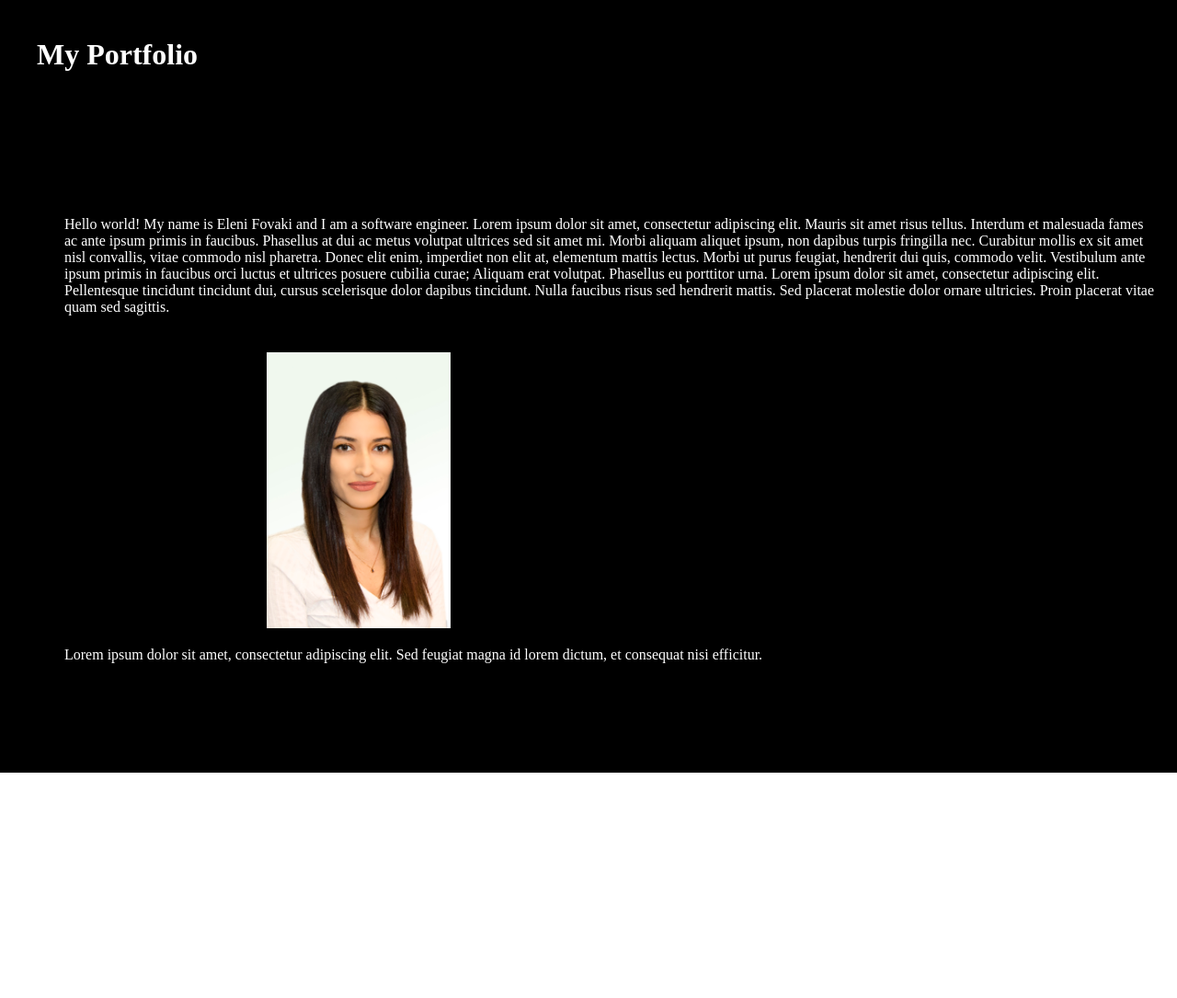
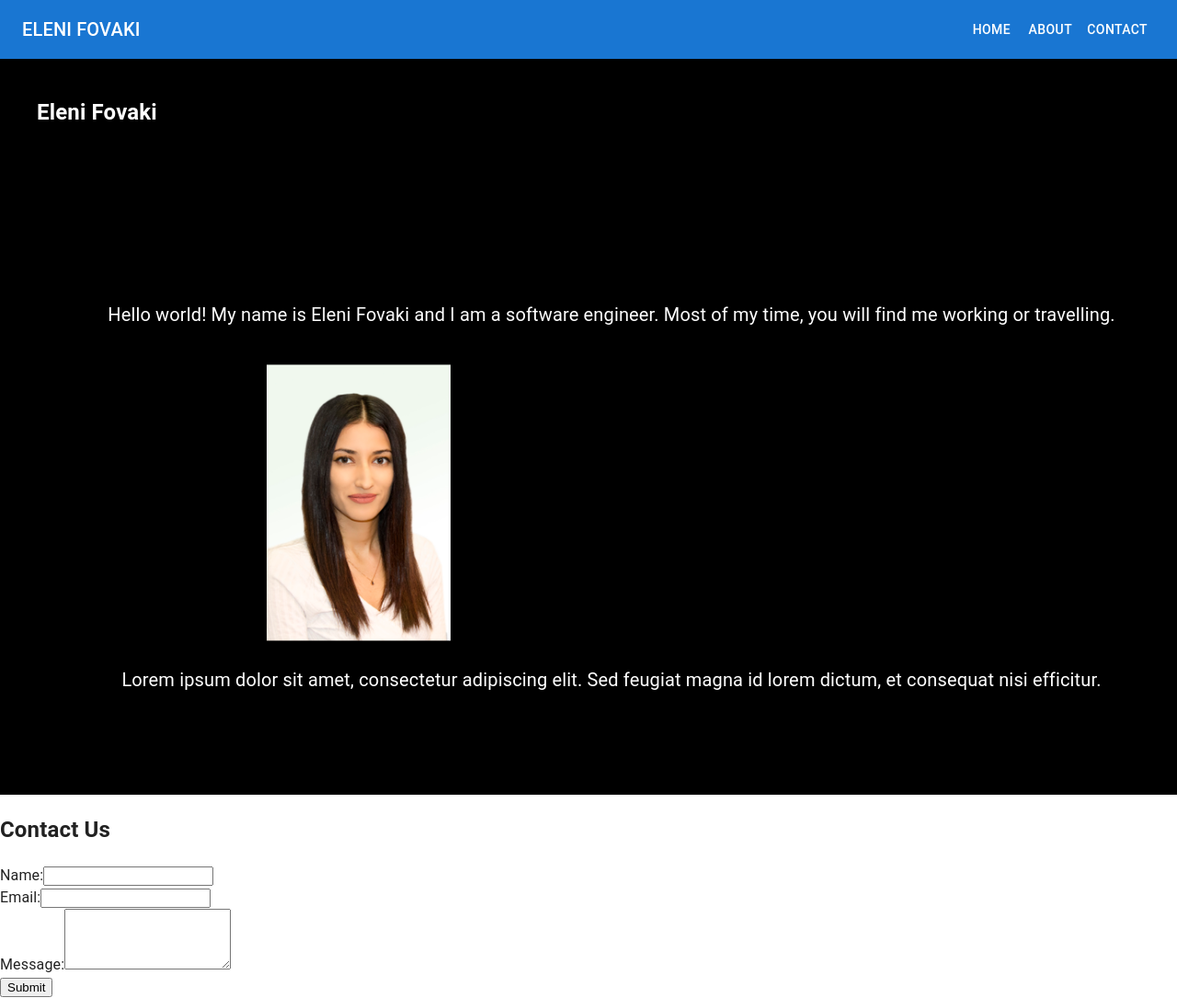
Before and after one commit to EleniFovaki/website-portfolio, a React (Create React App) app: page /contact in a window 1280 px wide. Shown: the whole page at 92% size. Before the commit the page ends 840 px from the top, so only its background shows below. Built offline with nearby package versions, Linux system fonts and the light colour scheme.

Commit message:
app bar added
materia ui component app bar added with some styling

```diff
--- a/src/App.js
+++ b/src/App.js
@@ -1,21 +1,32 @@
 import React from 'react';
 import './css/App.css';
 import profilePic from '../src/images/IMG_2405.jpg';
+import { BrowserRouter, Routes, Route } from 'react-router-dom';
+import ContactPage from './ContactPage';
+import Navbar from './components/Navbar';
 
 function App() {
   return (
+    <BrowserRouter>
+      <div>
+        <Navbar />
         <div className="App">
           <header className="App-header">
-        <h1>My Portfolio</h1>
+            <h2>Eleni Fovaki</h2>
           </header>
           <div className="content">
             <p className="description">Hello world! My name is Eleni Fovaki and I am a software engineer.
-          Lorem ipsum dolor sit amet, consectetur adipiscing elit. Mauris sit amet risus tellus. Interdum et malesuada fames ac ante ipsum primis in faucibus. Phasellus at dui ac metus volutpat ultrices sed sit amet mi. Morbi aliquam aliquet ipsum, non dapibus turpis fringilla nec. Curabitur mollis ex sit amet nisl convallis, vitae commodo nisl pharetra. Donec elit enim, imperdiet non elit at, elementum mattis lectus. Morbi ut purus feugiat, hendrerit dui quis, commodo velit. Vestibulum ante ipsum primis in faucibus orci luctus et ultrices posuere cubilia curae; Aliquam erat volutpat. Phasellus eu porttitor urna. Lorem ipsum dolor sit amet, consectetur adipiscing elit. Pellentesque tincidunt tincidunt dui, cursus scelerisque dolor dapibus tincidunt. Nulla faucibus risus sed hendrerit mattis. Sed placerat molestie dolor ornare ultricies. Proin placerat vitae quam sed sagittis.
+              Most of my time, you will find me working or travelling.
             </p>
             <img src={profilePic} alt="Profile" />
             <p className="additional-info">Lorem ipsum dolor sit amet, consectetur adipiscing elit. Sed feugiat magna id lorem dictum, et consequat nisi efficitur.</p>
           </div>
         </div>
+        <Routes>
+          <Route path="/contact" element={<ContactPage />} />
+        </Routes>
+      </div>
+    </BrowserRouter>
   );
 }
 
--- /dev/null
+++ b/src/ContactPage.js
@@ -0,0 +1,26 @@
+import React from 'react';
+
+function ContactPage() {
+  return (
+    <div>
+      <h2>Contact Us</h2>
+      <form>
+        <div>
+          <label htmlFor="name">Name:</label>
+          <input type="text" id="name" name="name" />
+        </div>
+        <div>
+          <label htmlFor="email">Email:</label>
+          <input type="email" id="email" name="email" />
+        </div>
+        <div>
+          <label htmlFor="message">Message:</label>
+          <textarea id="message" name="message" rows="4" />
+        </div>
+        <button type="submit">Submit</button>
+      </form>
+    </div>
+  );
+}
+
+export default ContactPage;
--- /dev/null
+++ b/src/components/Navbar.js
@@ -0,0 +1,111 @@
+import * as React from 'react';
+import PropTypes from 'prop-types';
+import AppBar from '@mui/material/AppBar';
+import Box from '@mui/material/Box';
+import CssBaseline from '@mui/material/CssBaseline';
+import Divider from '@mui/material/Divider';
+import Drawer from '@mui/material/Drawer';
+import IconButton from '@mui/material/IconButton';
+import List from '@mui/material/List';
+import ListItem from '@mui/material/ListItem';
+import ListItemButton from '@mui/material/ListItemButton';
+import ListItemText from '@mui/material/ListItemText';
+import MenuIcon from '@mui/icons-material/Menu';
+import Toolbar from '@mui/material/Toolbar';
+import Typography from '@mui/material/Typography';
+import Button from '@mui/material/Button';
+
+const drawerWidth = 240;
+const navItems = ['Home', 'About', 'Contact'];
+
+function DrawerAppBar(props) {
+  const { window } = props;
+  const [mobileOpen, setMobileOpen] = React.useState(false);
+
+  const handleDrawerToggle = () => {
+    setMobileOpen((prevState) => !prevState);
+  };
+
+  const drawer = (
+    <Box onClick={handleDrawerToggle} sx={{ textAlign: 'center' }}>
+      <Typography variant="h6" sx={{ my: 2 }}>
+
+      </Typography>
+      <Divider />
+      <List>
+        {navItems.map((item) => (
+          <ListItem key={item} disablePadding>
+            <ListItemButton sx={{ textAlign: 'center' }}>
+              <ListItemText primary={item} />
+            </ListItemButton>
+          </ListItem>
+        ))}
+      </List>
+    </Box>
+  );
+
+  const container = window !== undefined ? () => window().document.body : undefined;
+
+  return (
+    <Box sx={{ display: 'flex' }}>
+      <CssBaseline />
+      <AppBar component="nav">
+        <Toolbar>
+          <IconButton
+            color="inherit"
+            aria-label="open drawer"
+            edge="start"
+            onClick={handleDrawerToggle}
+            sx={{ mr: 2, display: { sm: 'none' } }}
+          >
+            <MenuIcon />
+          </IconButton>
+          <Typography
+            variant="h6"
+            component="div"
+            sx={{ flexGrow: 1, display: { xs: 'none', sm: 'block' } }}
+          >
+            ELENI FOVAKI
+          </Typography>
+          <Box sx={{ display: { xs: 'none', sm: 'block' } }}>
+            {navItems.map((item) => (
+              <Button key={item} sx={{ color: '#fff' }}>
+                {item}
+              </Button>
+            ))}
+          </Box>
+        </Toolbar>
+      </AppBar>
+      <nav>
+        <Drawer
+          container={container}
+          variant="temporary"
+          open={mobileOpen}
+          onClose={handleDrawerToggle}
+          ModalProps={{
+            keepMounted: true, // Better open performance on mobile.
+          }}
+          sx={{
+            display: { xs: 'block', sm: 'none' },
+            '& .MuiDrawer-paper': { boxSizing: 'border-box', width: drawerWidth },
+          }}
+        >
+          {drawer}
+        </Drawer>
+      </nav>
+      <Box component="main" sx={{ p: 0 }}> {/* Set padding to 0 here */}
+        <Toolbar />
+      </Box>
+    </Box>
+  );
+}
+
+DrawerAppBar.propTypes = {
+  /**
+   * Injected by the documentation to work in an iframe.
+   * You won't need it on your project.
+   */
+  window: PropTypes.func,
+};
+
+export default DrawerAppBar;
--- a/src/css/App.css
+++ b/src/css/App.css
@@ -36,7 +36,39 @@
 
 .description,
 .additional-info {
-  font-size: 1em;
+  font-size: 20px;
   margin-bottom: 20px;
-  text-align: left;
 }
+
+.additional-info{
+  text-align:center;
+  margin-bottom: 20px;
+}
+
+/* Navbar.css */
+
+.navbar {
+  position: fixed;
+  top: 0;
+  left: 0;
+  width: 100%;
+  background-color: #333;
+  color: white;
+  z-index: 1000;
+  /* Ensures the navbar is above other content */
+}
+
+ul {
+  list-style-type: none;
+  padding: 0;
+}
+
+li {
+  display: inline;
+  margin-right: 10px;
+}
+
+a {
+  text-decoration: none;
+  color: white;
+}
```
Also changed, not shown: package.json (+9 -3 lines), 1 other file (tests, documents, lock files or other folders). Lines whose indentation alone changed are shown as unchanged.
